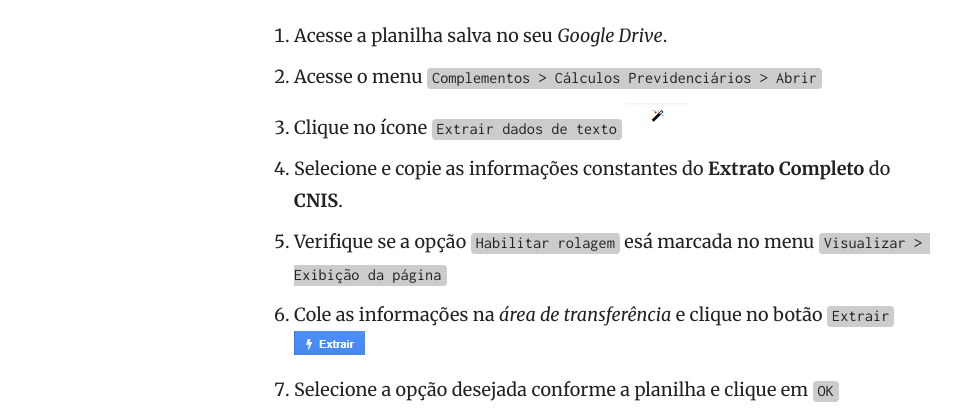
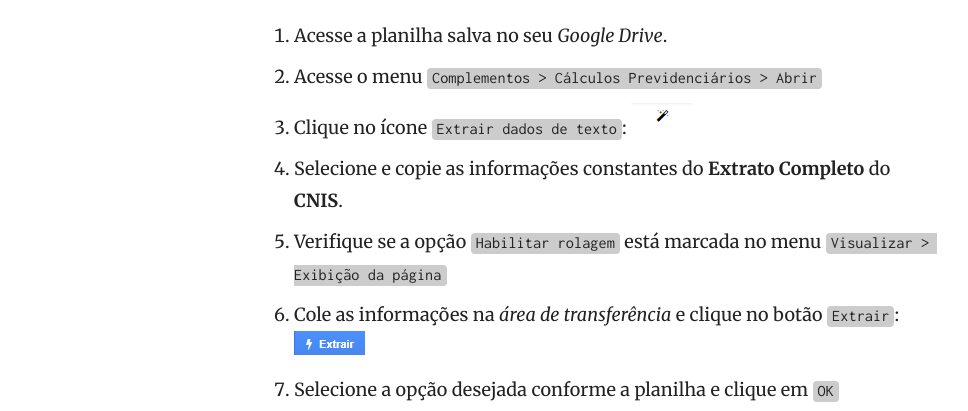
Before and after one commit to Contadoria/Tutoriais, a Jekyll site: the page built from _posts/2017-09-20-Video-Extraindo-Dados-Cnis.md, in a window 1280 px wide and 900 px high, scrolled down 603 px. Shown: the part 144-555 px from the top of the window, without its empty margins (156-1124 px from the left). Built offline with Jekyll 4.4.1, drawn with Linux system fonts in a browser that asks for light colours; nearby versions of some CDN libraries.

Commit message:
Update 2017-09-20-Video-Extraindo-Dados-Cnis.md

```diff
--- a/_posts/2017-09-20-Video-Extraindo-Dados-Cnis.md
+++ b/_posts/2017-09-20-Video-Extraindo-Dados-Cnis.md
@@ -18,10 +18,10 @@ Siga estes passos:
 
 1. Acesse a planilha salva no seu *Google Drive*.
 1. Acesse o menu `Complementos > Cálculos Previdenciários > Abrir`
-1. Clique no ícone `Extrair dados de texto` ![Extrair dados]({{ site.baseurl }}{% link /images/Icone_Extrair_Dados.png %})
+1. Clique no ícone `Extrair dados de texto`: ![Extrair dados]({{ site.baseurl }}{% link /images/Icone_Extrair_Dados.png %})
 1. Selecione e copie as informações constantes do **Extrato Completo** do **CNIS**.
-1. Verifique se a opção `Habilitar rolagem` esá marcada no menu `Visualizar > Exibição da página`
-1. Cole as informações na *área de transferência* e clique no botão `Extrair` ![Botão Extrair]({{ site.baseurl }}{% link /images/Botao_Extrair_Dados.png %})
+1. Verifique se a opção `Habilitar rolagem` está marcada no menu `Visualizar > Exibição da página`
+1. Cole as informações na *área de transferência* e clique no botão `Extrair`: ![Botão Extrair]({{ site.baseurl }}{% link /images/Botao_Extrair_Dados.png %})
 1. Selecione a opção desejada conforme a planilha e clique em `OK`
 
 Os dados foram transferidos para os campos específicos.
```
